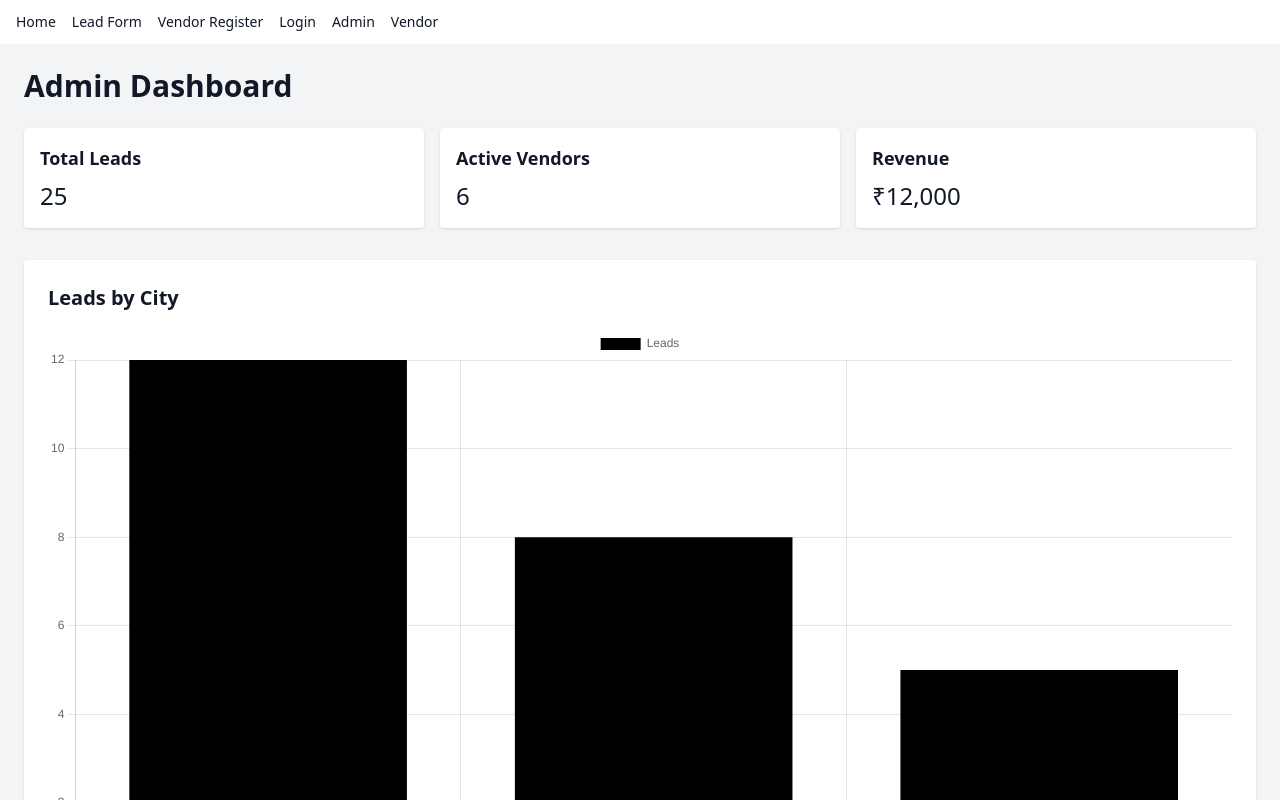
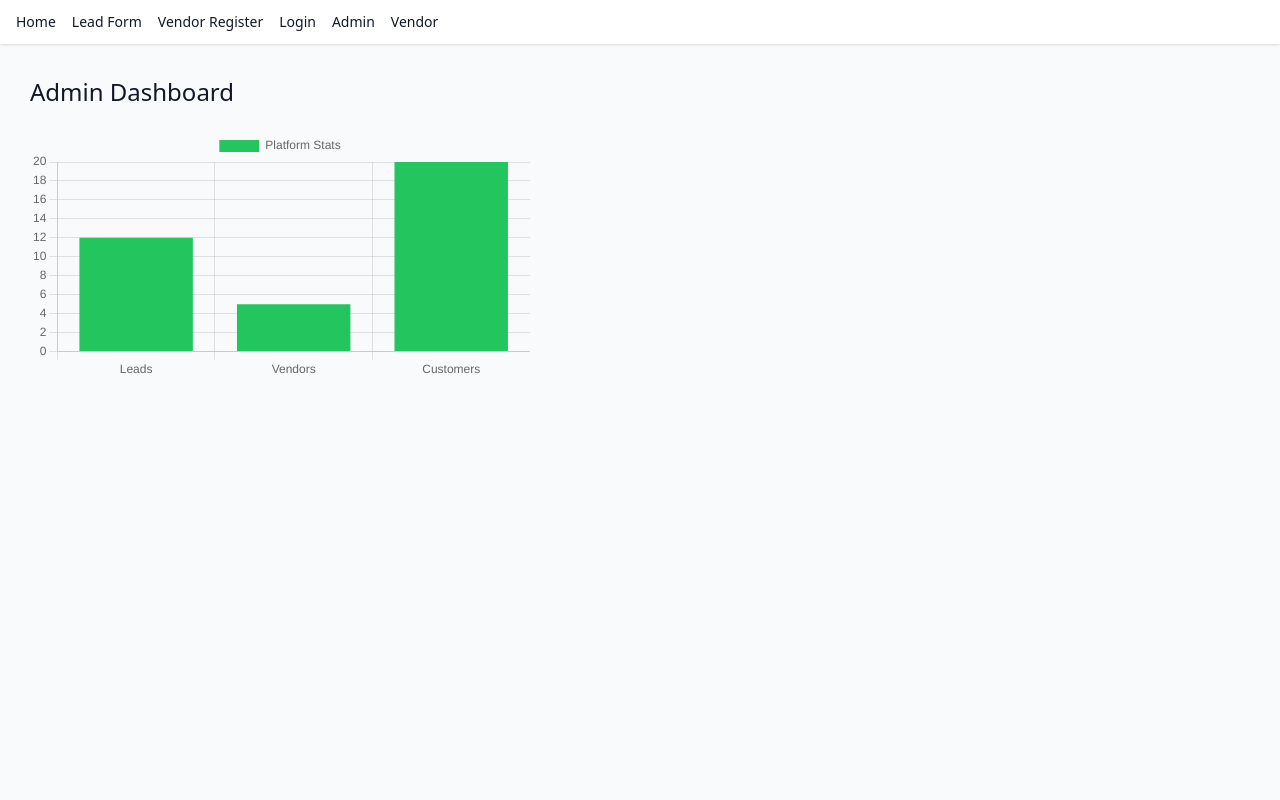
Before and after one commit to rahulnikamcyber/Reynexuss_Solar, a Next.js app: page /admin/dashboard in a window 1280 px wide. Shown: the top 800 px of the page. Built offline with nearby package versions, Linux system fonts and the light colour scheme.

Commit message:
Fix admin dashboard chart build issue

```diff
--- a/app/admin/dashboard/page.js
+++ b/app/admin/dashboard/page.js
@@ -1,69 +1,44 @@
 "use client";
 
-import { useEffect } from "react";
+import { Bar } from "react-chartjs-2";
 import {
   Chart as ChartJS,
   CategoryScale,
   LinearScale,
   BarElement,
-  Title,
   Tooltip,
   Legend,
 } from "chart.js";
-import { Bar } from "react-chartjs-2";
 
 ChartJS.register(
   CategoryScale,
   LinearScale,
   BarElement,
-  Title,
   Tooltip,
   Legend
 );
 
 export default function AdminDashboard() {
   const data = {
-    labels: ["Surat", "Ahmedabad", "Mumbai"],
+    labels: ["Leads", "Vendors", "Customers"],
     datasets: [
       {
-        label: "Leads",
-        data: [12, 8, 5],
-        backgroundColor: "#000000",
+        label: "Platform Stats",
+        data: [12, 5, 20],
+        backgroundColor: "#22c55e",
       },
     ],
   };
 
   return (
-    <main className="min-h-screen bg-gray-100 p-6">
-      <h1 className="text-3xl font-bold mb-6">
+    <div style={{ padding: "30px" }}>
+      <h1 style={{ fontSize: "24px", marginBottom: "20px" }}>
         Admin Dashboard
       </h1>
 
-      {/* STATS */}
-      <div className="grid grid-cols-1 md:grid-cols-3 gap-4 mb-8">
-        <div className="bg-white p-4 rounded shadow">
-          <h2 className="text-lg font-semibold">Total Leads</h2>
-          <p className="text-2xl mt-2">25</p>
-        </div>
-
-        <div className="bg-white p-4 rounded shadow">
-          <h2 className="text-lg font-semibold">Active Vendors</h2>
-          <p className="text-2xl mt-2">6</p>
-        </div>
-
-        <div className="bg-white p-4 rounded shadow">
-          <h2 className="text-lg font-semibold">Revenue</h2>
-          <p className="text-2xl mt-2">₹12,000</p>
-        </div>
-      </div>
-
-      {/* CHART */}
-      <div className="bg-white p-6 rounded shadow">
-        <h2 className="text-xl font-semibold mb-4">
-          Leads by City
-        </h2>
+      <div style={{ maxWidth: "500px" }}>
         <Bar data={data} />
       </div>
-    </main>
+    </div>
   );
 }
```
